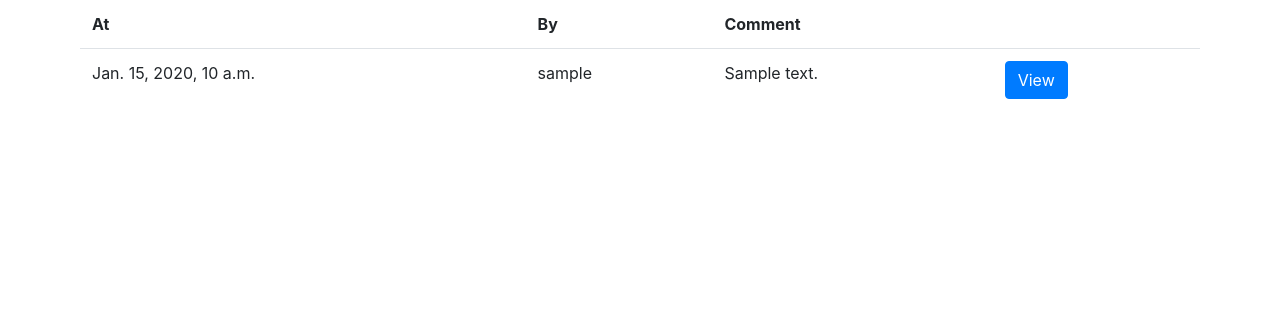
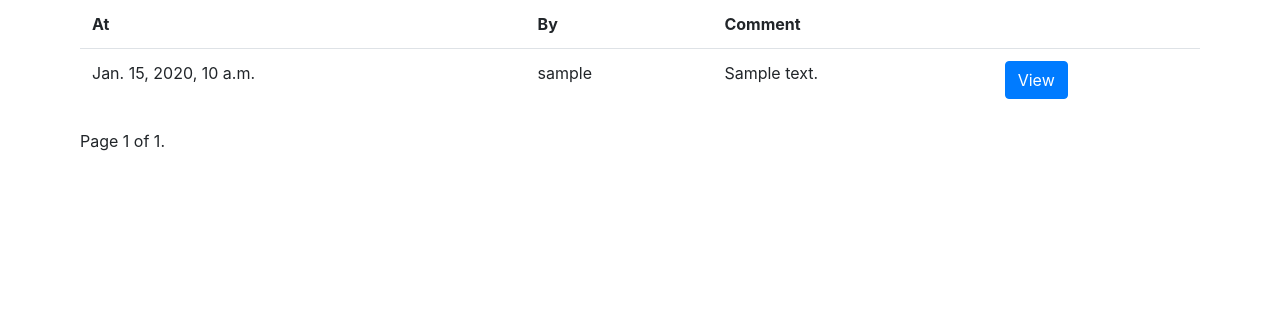
Before and after one commit to OpenDataServices/json-data-ferret, a Django app: page /jsondataferret/event in a window 1280 px wide. Shown: the part 231-547 px from the top of the page. Run offline with Django 3.2, Linux system fonts and the light colour scheme; a user stored in the database is signed in; tables that the repository leaves empty hold one stand-in row (values such as "Sample post"); some libraries are stand-ins or nearby versions.

Commit message:
web: paginate list of events and records

```diff
--- /dev/null
+++ b/jsondataferret/templates/jsondataferret/common/pagination.html
@@ -0,0 +1,17 @@
+<div class="pagination">
+    <span class="step-links">
+        {% if page_obj.has_previous %}
+            <a href="?page=1">&laquo; first</a>
+            <a href="?page={{ page_obj.previous_page_number }}">&lt; previous</a>
+        {% endif %}
+
+        <span class="current">
+            Page {{ page_obj.number }} of {{ page_obj.paginator.num_pages }}.
+        </span>
+
+        {% if page_obj.has_next %}
+            <a href="?page={{ page_obj.next_page_number }}">next &gt;</a>
+            <a href="?page={{ page_obj.paginator.num_pages }}">last &raquo;</a>
+        {% endif %}
+    </span>
+</div>
--- a/jsondataferret/templates/jsondataferret/events.html
+++ b/jsondataferret/templates/jsondataferret/events.html
@@ -12,7 +12,7 @@
 
 {% block content %}
 
-    {% if events %}
+    {% if page_obj.paginator.count > 0 %}
         <table class="table">
             <tr>
                 <th>At</th>
@@ -20,7 +20,7 @@
                 <th>Comment</th>
                 <th>&nbsp;</th>
             </tr>
-            {% for event in events %}
+            {% for event in page_obj %}
                 <tr>
                     <td>{{ event.created }}</td>
                     <td>{{ event.user }}</td>
@@ -29,8 +29,12 @@
                 </tr>
             {% endfor %}
         </table>
+
+        {% include "jsondataferret/common/pagination.html" %}
     {% else %}
         <p>No events are available.</p>
     {% endif %}
 
+
+
 {% endblock %}
--- a/jsondataferret/templates/jsondataferret/type/records.html
+++ b/jsondataferret/templates/jsondataferret/type/records.html
@@ -14,19 +14,21 @@
 
 {% block content %}
 
-    {% if records %}
+    {% if page_obj.paginator.count > 0 %}
         <table class="table">
             <tr>
                 <td>ID</td>
                 <td>&nbsp;</td>
             </tr>
-            {% for record in records %}
+            {% for record in page_obj %}
                 <tr>
                     <td><a href="{% url 'jsondataferret_record_index' type_id=type.public_id record_id=record.public_id %}">{{ record.public_id }}</a></td>
                     <td><a href="{% url 'jsondataferret_record_index' type_id=type.public_id record_id=record.public_id %}" class="btn btn-primary">View</a></td>
                 </tr>
             {% endfor %}
         </table>
+
+        {% include "jsondataferret/common/pagination.html" %}
     {% else %}
         <p>No records are available.</p>
     {% endif %}
--- a/jsondataferret/templates/jsondataferret/type/records_needing_moderation.html
+++ b/jsondataferret/templates/jsondataferret/type/records_needing_moderation.html
@@ -15,19 +15,21 @@
 
 {% block content %}
 
-    {% if records %}
+    {% if page_obj.paginator.count > 0 %}
         <table class="table">
             <tr>
                 <td>ID</td>
                 <td>&nbsp;</td>
             </tr>
-            {% for record in records %}
+            {% for record in page_obj %}
                 <tr>
                     <td><a href="{% url 'jsondataferret_record_index' type_id=type.public_id record_id=record.public_id %}">{{ record.public_id }}</a></td>
                     <td><a href="{% url 'jsondataferret_record_index' type_id=type.public_id record_id=record.public_id %}" class="btn btn-primary">View</a></td>
                 </tr>
             {% endfor %}
         </table>
+
+        {% include "jsondataferret/common/pagination.html" %}
     {% else %}
         <p>No records are available.</p>
     {% endif %}
--- a/jsondataferret/views.py
+++ b/jsondataferret/views.py
@@ -9,6 +9,7 @@ import pygments.lexers.data
 import spreadsheetforms
 from django.conf import settings
 from django.contrib.auth.decorators import permission_required
+from django.core.paginator import Paginator
 from django.http import Http404, HttpResponse, HttpResponseRedirect
 from django.shortcuts import render
 from django.urls import reverse
@@ -86,8 +87,13 @@ def type_record_list(request, type_id):
     except Type.DoesNotExist:
         raise Http404("Type does not exist")
     records = Record.objects.filter(type=type).order_by("public_id")
+    paginator = Paginator(records, 100)
+    page_number = request.GET.get("page")
+    page_obj = paginator.get_page(page_number)
     return render(
-        request, "jsondataferret/type/records.html", {"type": type, "records": records}
+        request,
+        "jsondataferret/type/records.html",
+        {"type": type, "page_obj": page_obj},
     )
 
 
@@ -98,10 +104,13 @@ def type_record_list_needs_moderation(request, type_id):
     except Type.DoesNotExist:
         raise Http404("Type does not exist")
     records = Record.objects.filter_needs_moderation_by_type(type)
+    paginator = Paginator(records, 100)
+    page_number = request.GET.get("page")
+    page_obj = paginator.get_page(page_number)
     return render(
         request,
         "jsondataferret/type/records_needing_moderation.html",
-        {"type": type, "records": records},
+        {"type": type, "page_obj": page_obj},
     )
 
 
@@ -338,7 +347,10 @@ def record_event_list(request, type_id, record_id):
 @permission_required("jsondataferret.admin")
 def event_list(request):
     events = Event.objects.all().order_by("created")
-    return render(request, "jsondataferret/events.html", {"events": events})
+    paginator = Paginator(events, 100)
+    page_number = request.GET.get("page")
+    page_obj = paginator.get_page(page_number)
+    return render(request, "jsondataferret/events.html", {"page_obj": page_obj})
 
 
 @permission_required("jsondataferret.admin")
```
Also changed, not shown: CHANGELOG.md.
